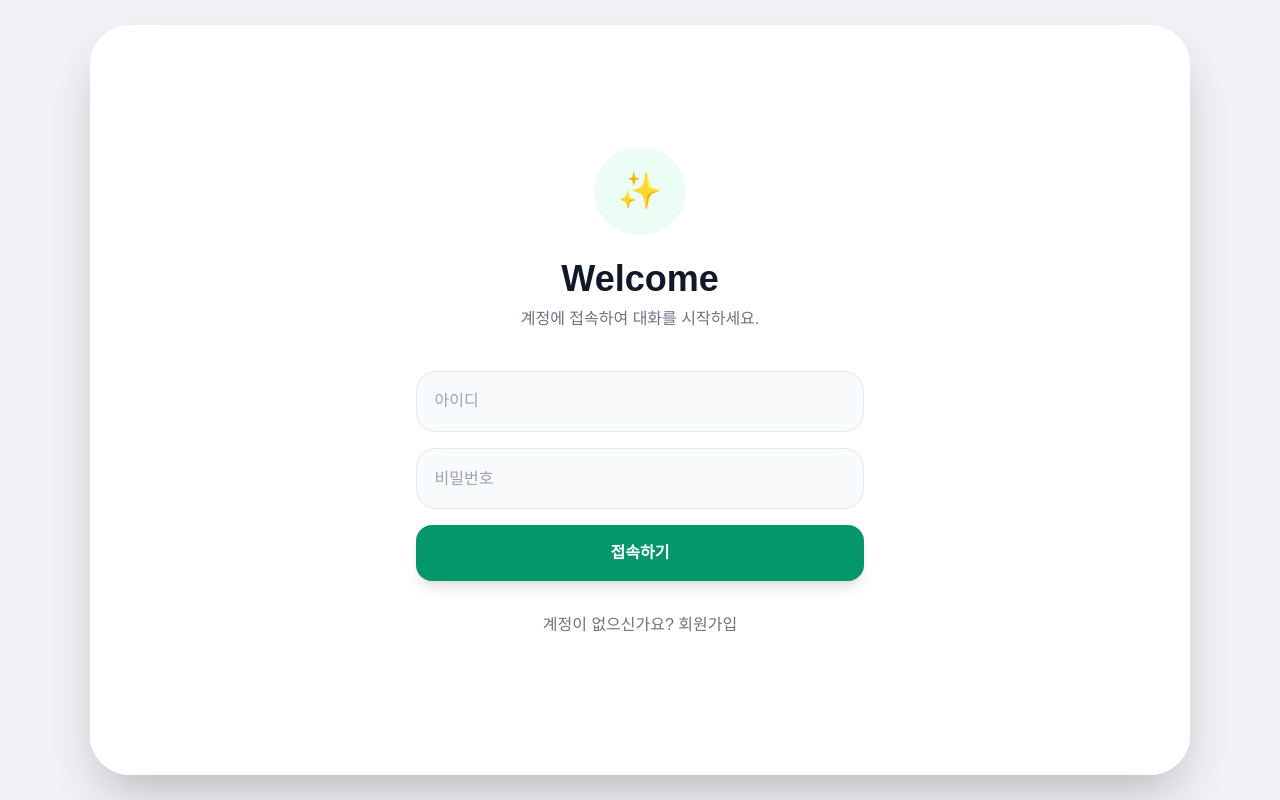
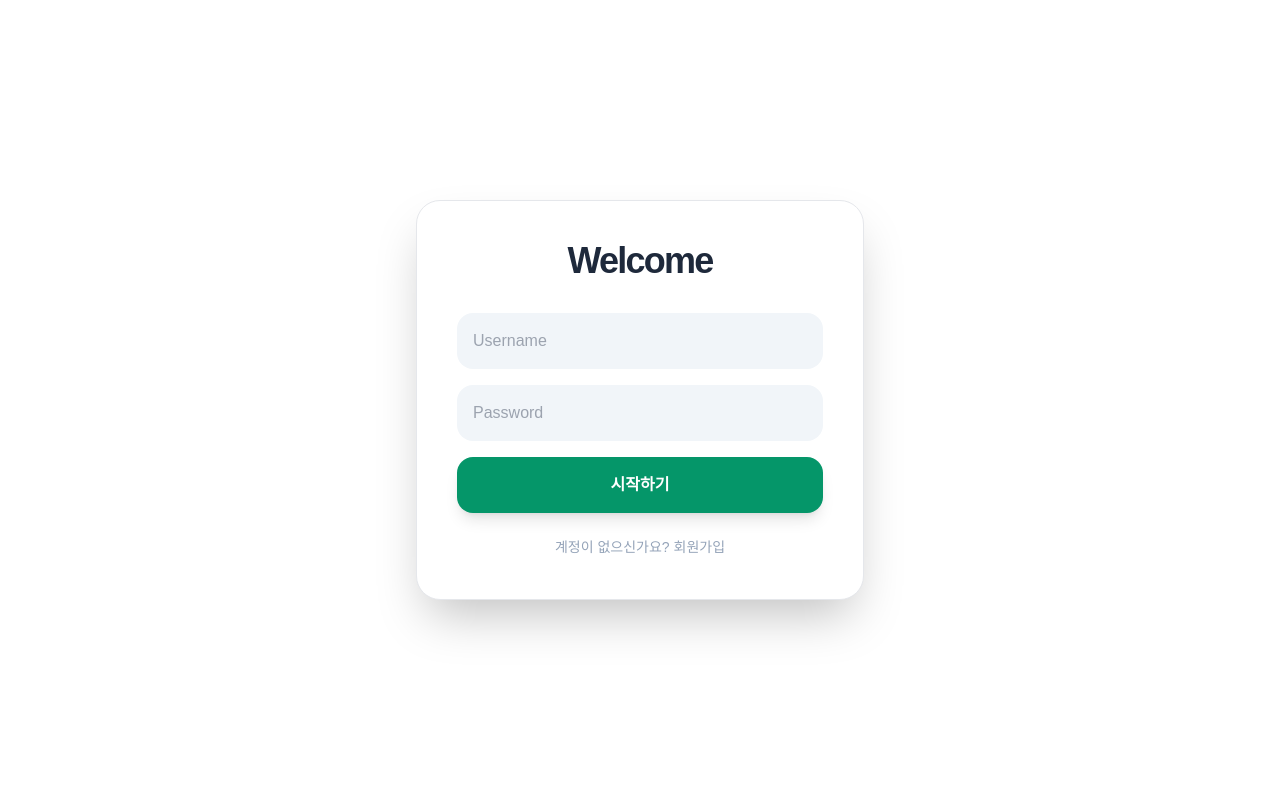
Before and after one commit to gunpodoman/supabase-chat, a plain HTML site: page index.html in a window 1280 px wide. Drawn offline with nearby package versions, Linux system fonts and the light colour scheme; a web font is replaced by a local one.

Commit message:
Update index.html

```diff
--- a/index.html
+++ b/index.html
@@ -2,97 +2,70 @@
 <html lang="ko">
 <head>
     <meta charset="UTF-8">
-    <meta name="viewport" content="width=device-width, initial-scale=1.0">
-    <title>수파베이스 채팅</title>
+    <meta name="viewport" content="width=device-width, initial-scale=1.0, maximum-scale=1.0, user-scalable=no">
+    <title>수파채팅</title>
     <script src="https://cdn.jsdelivr.net/npm/@supabase/supabase-js@2"></script>
     <script src="https://cdn.tailwindcss.com"></script>
-    <link rel="stylesheet" href="style.css">
+    <link rel="stylesheet" href="style.css?v=1.3">
 </head>
-<body class="bg-[#f0f2f5] min-h-screen flex items-center justify-center p-6">
+<body class="bg-slate-100 h-screen overflow-hidden flex items-center justify-center p-0 md:p-6">
 
-    <div id="app" class="w-full max-w-[1100px] h-[750px] bg-white rounded-[2.5rem] shadow-2xl overflow-hidden flex relative">
+    <div id="view-auth" class="fixed inset-0 z-[100] bg-white flex items-center justify-center">
+        <div class="w-full max-w-md p-10 bg-white rounded-3xl shadow-2xl border">
+            <h1 id="auth-title" class="text-4xl font-black text-center mb-8 tracking-tighter text-slate-800">Welcome</h1>
+            <div class="space-y-4">
+                <input type="text" id="id-input" placeholder="Username" class="w-full p-4 bg-slate-100 rounded-2xl outline-none focus:ring-2 ring-emerald-500 transition-all">
+                <input type="password" id="pw-input" placeholder="Password" class="w-full p-4 bg-slate-100 rounded-2xl outline-none focus:ring-2 ring-emerald-500 transition-all">
+                <button id="btn-auth-submit" class="w-full py-4 bg-emerald-600 text-white rounded-2xl font-bold shadow-lg hover:bg-emerald-700 active:scale-95 transition-all">시작하기</button>
+                <button id="btn-auth-toggle" class="w-full text-sm text-slate-400 font-medium pt-2">계정이 없으신가요? 회원가입</button>
+            </div>
+        </div>
+    </div>
 
-        <section id="view-auth" class="absolute inset-0 z-50 bg-white flex flex-col items-center justify-center p-10">
-            <div id="auth-box" class="w-full max-w-md text-center">
-                <div class="inline-block p-6 bg-emerald-50 text-emerald-500 rounded-full text-4xl mb-6">✨</div>
-                <h1 id="auth-title" class="text-4xl font-extrabold text-gray-900 mb-2">Welcome</h1>
-                <p id="auth-desc" class="text-gray-500 mb-10">계정에 접속하여 대화를 시작하세요.</p>
+    <div id="app" class="w-full h-full max-w-7xl md:h-[90vh] bg-white md:rounded-[2.5rem] shadow-2xl flex overflow-hidden border border-slate-200">
 
-                <div class="space-y-4 text-left">
-                    <input type="text" id="id-input" placeholder="아이디" class="premium-input">
-                    <input type="password" id="pw-input" placeholder="비밀번호" class="premium-input">
-                    <button id="btn-main-auth" class="w-full py-4 bg-emerald-600 text-white font-bold rounded-2xl shadow-lg hover:bg-emerald-700 transition-all">접속하기</button>
-                    <button id="btn-toggle-auth" class="w-full py-4 text-gray-500 font-medium hover:text-emerald-600 transition">계정이 없으신가요? 회원가입</button>
+        <aside class="w-20 md:w-72 bg-slate-50 border-r flex flex-col p-4 md:p-8">
+            <h2 class="hidden md:block text-2xl font-black text-emerald-600 mb-10">CHAT PRO</h2>
+            <nav class="flex-1 space-y-2">
+                <button onclick="changeTab('chat')" class="nav-item active" id="nav-chat">💬 <span class="hidden md:inline ml-2">채팅 라운지</span></button>
+                <button id="nav-admin" onclick="changeTab('admin')" class="nav-item hidden text-rose-600">🛡️ <span class="hidden md:inline ml-2">관리자 모드</span></button>
+            </nav>
+            <div class="pt-6 border-t">
+                <div id="user-display" class="hidden md:block mb-4 p-4 bg-white rounded-2xl shadow-sm border border-slate-100">
+                    <p class="text-[10px] text-slate-400 font-bold uppercase">Logged in as</p>
+                    <p id="current-user-name" class="font-bold text-slate-700 truncate">Guest</p>
                 </div>
-            </div>
-        </section>
-
-        <aside id="sidebar" class="w-[300px] border-r border-gray-100 flex flex-col bg-slate-50">
-            <div class="p-8">
-                <h2 class="text-2xl font-black text-emerald-600 mb-1">CHAT HUB</h2>
-                <div id="user-badge" class="flex items-center gap-3 mt-6 p-4 bg-white rounded-2xl shadow-sm">
-                    <div class="w-10 h-10 bg-emerald-100 rounded-full flex items-center justify-center text-emerald-600 font-bold">U</div>
-                    <div>
-                        <p id="display-name" class="font-bold text-gray-800">User</p>
-                        <span id="role-tag" class="text-[10px] bg-gray-100 px-2 py-0.5 rounded text-gray-400">User</span>
-                    </div>
-                </div>
-            </div>
-
-            <nav class="flex-1 px-4 space-y-2">
-                <button onclick="switchTab('chat')" class="nav-item active">💬 실시간 채팅</button>
-                <button id="nav-admin" onclick="switchTab('admin')" class="nav-item hidden">🛡️ 관리자 대시보드</button>
-            </nav>
-
-            <div class="p-6">
-                <button id="btn-logout" class="w-full py-3 bg-rose-50 text-rose-500 font-bold rounded-xl hover:bg-rose-100 transition">로그아웃</button>
+                <button onclick="logout()" class="w-full py-3 text-slate-400 font-bold hover:text-rose-500 transition-colors">로그아웃</button>
             </div>
         </aside>
 
-        <main id="tab-chat" class="flex-1 flex flex-col">
+        <main id="tab-chat" class="flex-1 flex flex-col bg-white">
             <header class="h-20 border-b flex items-center px-8 justify-between">
-                <h3 class="font-bold text-lg">General Chat</h3>
-                <div class="flex items-center gap-2">
-                    <span class="w-2 h-2 bg-emerald-500 rounded-full animate-pulse"></span>
-                    <span class="text-xs text-gray-400 font-medium uppercase">Live</span>
-                </div>
+                <span class="font-bold text-slate-400"># global-public-chat</span>
+                <span class="flex items-center gap-2 text-[10px] font-black text-emerald-500 bg-emerald-50 px-3 py-1 rounded-full">● LIVE</span>
             </header>
-            <div id="chat-box" class="flex-1 p-8 overflow-y-auto space-y-4 bg-white"></div>
-            <div class="p-6 bg-white border-t">
-                <div class="flex gap-3 bg-gray-50 p-2 rounded-2xl border border-gray-100">
-                    <input type="text" id="message-input" placeholder="메시지를 입력하세요..." class="flex-1 bg-transparent p-3 outline-none">
-                    <button id="btn-send" class="bg-emerald-600 text-white px-6 rounded-xl font-bold shadow-md hover:bg-emerald-700 transition">전송</button>
+            <div id="chat-box" class="flex-1 p-6 md:p-10 overflow-y-auto space-y-4"></div>
+            <div class="p-6 bg-slate-50 border-t">
+                <div class="max-w-4xl mx-auto flex gap-3 bg-white p-2 rounded-2xl shadow-sm border border-slate-200 focus-within:border-emerald-500 transition-all">
+                    <input type="text" id="msg-input" placeholder="메시지를 입력하세요..."
+                           class="flex-1 px-4 py-3 outline-none bg-transparent text-slate-700"
+                           autocomplete="off">
+                    <button id="btn-send" class="bg-emerald-600 text-white px-8 py-3 rounded-xl font-bold shadow-md hover:bg-emerald-700 active:scale-95 transition-all">전송</button>
                 </div>
             </div>
         </main>
 
-        <main id="tab-admin" class="flex-1 hidden flex-col p-8 bg-white overflow-y-auto">
-            <h3 class="text-2xl font-bold mb-6 text-gray-800">Admin Dashboard</h3>
-
-            <div class="grid grid-cols-2 gap-6 mb-10">
-                <div class="p-6 bg-slate-50 rounded-3xl">
-                    <p class="text-gray-400 text-sm mb-1">총 가입자 수</p>
-                    <h4 id="count-users" class="text-3xl font-black">0</h4>
-                </div>
-                <div class="p-6 bg-slate-50 rounded-3xl">
-                    <p class="text-gray-400 text-sm mb-1">누적 메시지</p>
-                    <h4 id="count-msgs" class="text-3xl font-black">0</h4>
-                </div>
-            </div>
-
-            <div class="mb-10">
-                <h4 class="font-bold mb-4 flex items-center gap-2">사용자 관리<span class="text-xs font-normal text-gray-400">(프로필 테이블 데이터)</span></h4>
-                <div id="admin-user-list" class="space-y-2"></div>
-            </div>
-
-            <div>
-                <h4 class="font-bold mb-4 flex items-center gap-2">채팅 관리<span class="text-xs font-normal text-gray-400">(최근 메시지 삭제)</span></h4>
-                <div id="admin-msg-list" class="space-y-2 text-sm"></div>
+        <main id="tab-admin" class="flex-1 hidden flex flex-col bg-slate-50 p-6 md:p-12 overflow-y-auto">
+            <h2 class="text-3xl font-black mb-8">Admin Dashboard</h2>
+            <div id="admin-stats" class="grid grid-cols-1 md:grid-cols-2 gap-6 mb-10"></div>
+            <div class="bg-white rounded-3xl p-8 shadow-sm border border-slate-200">
+                <h3 class="font-bold mb-6 text-slate-400 uppercase text-xs tracking-widest">Message Control</h3>
+                <div id="admin-list" class="space-y-2"></div>
             </div>
         </main>
 
     </div>
 
-    <script src="script.js"></script>
+    <script src="script.js?v=1.3"></script>
 </body>
 </html>
```
